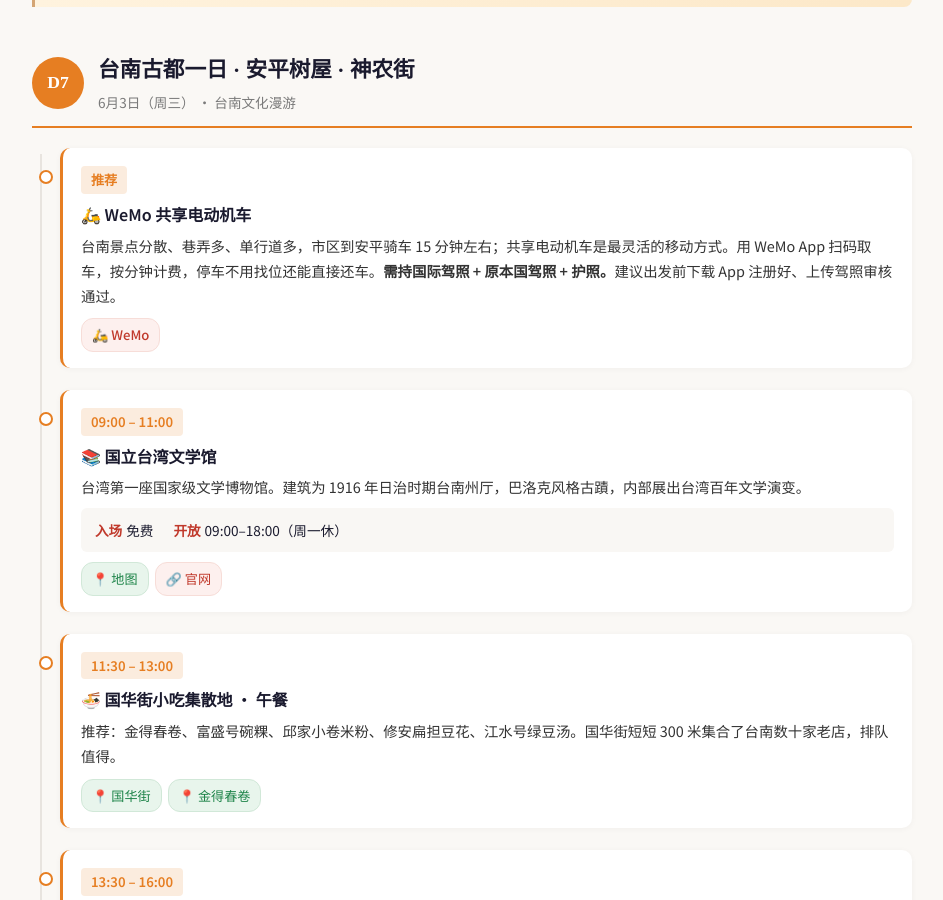
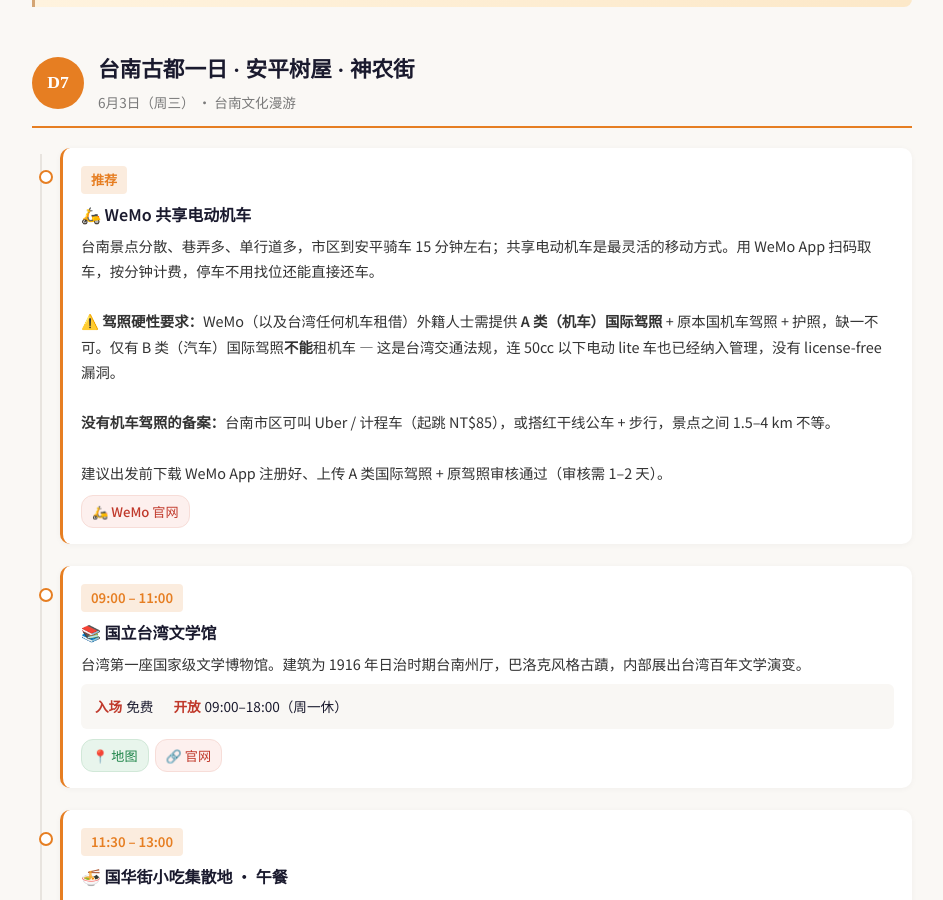
Before and after one commit to SibeiC/SibeiC.github.io, a Jekyll site: the page built from _trips/taiwan-2026.md, in a window 1280 px wide and 900 px high, scrolled down 12814 px. Shown: the whole window, without its empty margins (168-1111 px from the left). Built offline with Jekyll 4.4.1, drawn with Linux system fonts in a browser that asks for light colours; some of the changed text lies outside the part shown.

Commit message:
Clarify WeMo / scooter license requirements
Previous wording was vague about which 国际驾照 category WeMo
accepts. Verified against Taipei City MV Office FAQ + WeMo's Feb
2020 foreign-applicant policy:

- WeMo (and ALL scooter rental in Taiwan) requires Category A IDP
  (motorcycle endorsement) + the original-country motorcycle license.
- A Category B IDP (car only) does NOT qualify for scooters.
- The under-50cc license-free loophole was closed years ago — even
  e-scooter 'lite' models require a license now.

Day 7 WeMo item: replaced the one-line warning with a structured
note covering (a) the A-vs-B IDP distinction, (b) a practical
fallback (Uber / 红干线 公车) for travelers without a motorcycle
license, (c) WeMo App pre-registration tip with 1–2 day approval
window.

Checklist item: rewrote 国际驾照 line to make explicit that Day 2
needs Category B for the rental car AND Day 7 needs Category A
for WeMo — these are two separate IDPs, each requiring the
matching home-country license to issue.

```diff
--- a/_trips/taiwan-2026.md
+++ b/_trips/taiwan-2026.md
@@ -561,9 +561,16 @@ days:
     items:
       - time: 推荐
         title: 🛵 WeMo 共享电动机车
-        detail: 台南景点分散、巷弄多、单行道多，市区到安平骑车 15 分钟左右；共享电动机车是最灵活的移动方式。用 WeMo App 扫码取车，按分钟计费，停车不用找位还能直接还车。<strong>需持国际驾照 + 原本国驾照 + 护照。</strong>建议出发前下载 App 注册好、上传驾照审核通过。
+        detail: |
+          台南景点分散、巷弄多、单行道多，市区到安平骑车 15 分钟左右；共享电动机车是最灵活的移动方式。用 WeMo App 扫码取车，按分钟计费，停车不用找位还能直接还车。
+          <br><br>
+          <strong>⚠️ 驾照硬性要求：</strong>WeMo（以及台湾任何机车租借）外籍人士需提供 <strong>A 类（机车）国际驾照</strong> + 原本国机车驾照 + 护照，缺一不可。仅有 B 类（汽车）国际驾照<strong>不能</strong>租机车 — 这是台湾交通法规，连 50cc 以下电动 lite 车也已经纳入管理，没有 license-free 漏洞。
+          <br><br>
+          <strong>没有机车驾照的备案：</strong>台南市区可叫 Uber / 计程车（起跳 NT$85），或搭红干线公车 + 步行，景点之间 1.5–4 km 不等。
+          <br><br>
+          建议出发前下载 WeMo App 注册好、上传 A 类国际驾照 + 原驾照审核通过（审核需 1–2 天）。
         links:
-          - { type: ticket, icon: 🛵, label: WeMo, url: "https://www.wemoscooter.com/" }
+          - { type: ticket, icon: 🛵, label: WeMo 官网, url: "https://www.wemoscooter.com/" }
 
       - time: 09:00 – 11:00
         title: 📚 国立台湾文学馆
@@ -788,7 +795,7 @@ booking_channels:
 checklist:
   - '<strong>悠游卡 EasyCard</strong>：机场、捷运站可购（NT$100 押金），台北捷运、公车、台铁、便利店、台湾好行均可用。<strong>建议初始储值 NT$1,000</strong>（机捷往返约 NT$300 + 台北捷运 / 公车 NT$300 + 便利店 & 备用 NT$400），不够随时到 7-11 / 全家加值即可'
   - '<strong>网络</strong>：桃园机场 Chunghwa Telecom 柜台办 8 天无限流量 SIM 约 NT$500，或 eSIM（Airalo/Saily）'
-  - '<strong>国际驾照</strong>：台南租机车必备，出发前在当地监理所办理'
+  - '<strong>国际驾照</strong>：Day 2 台北单日租车需 B 类（汽车），Day 7 台南租 WeMo 机车需<strong>另外一张 A 类（机车）</strong>。两类各自要对应原本国驾照（即原本国必须先有该类驾照才能办对应的国际驾照）。出发前在原属国监理所/陆路交通局办理 — 台湾境内办不了。'
   - '<strong>防晒 & 薄外套</strong>：5–6 月台湾平地 28–32°C，阿里山海拔 2,200m 早晚 10–15°C，日夜温差大'
   - '<strong>梅雨季</strong>：5–6 月台湾进入梅雨，备好雨具，阿里山湿滑需防滑鞋'
   - '<strong>现金</strong>：老店小摊仅收现金，建议备 NT$3,000–5,000'
```
